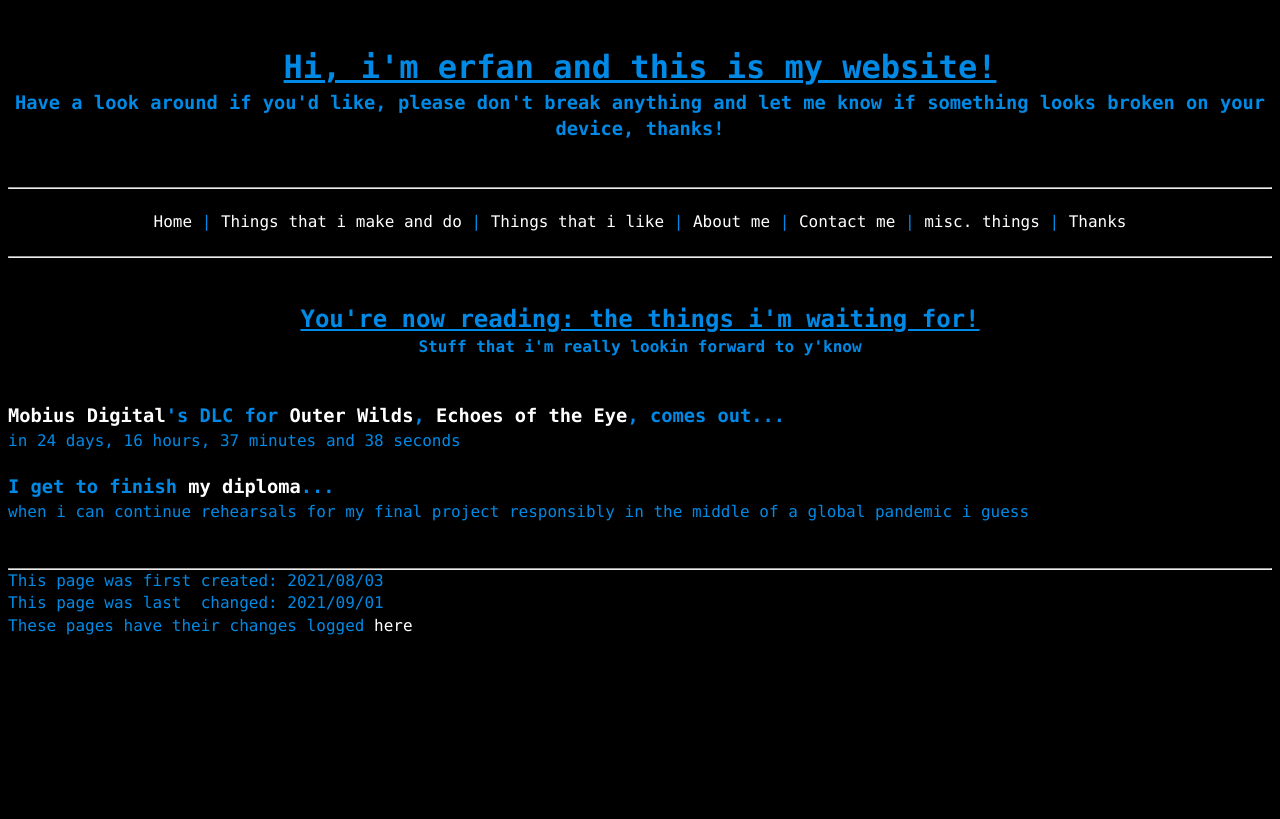
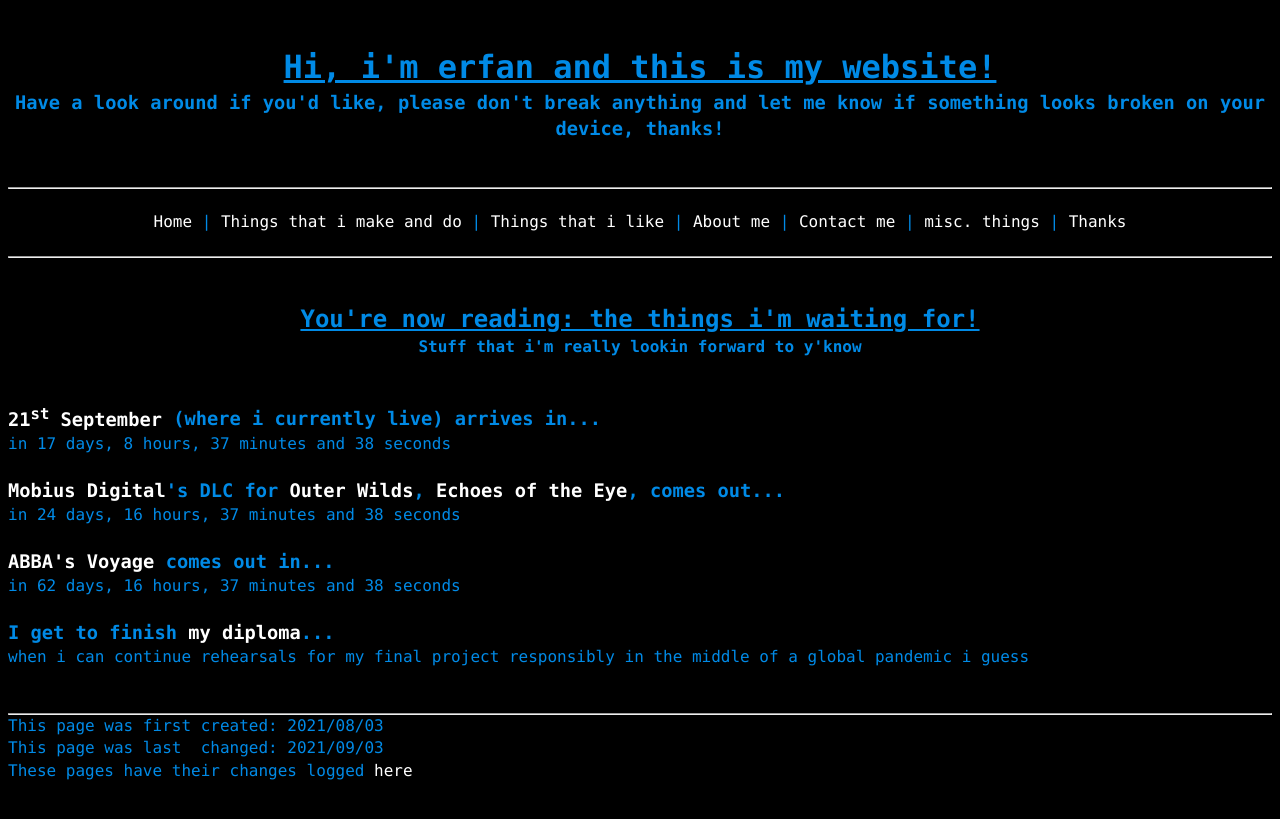
Before and after one commit to a-erfan-aa/a-erfan-aa.github.io, a Jekyll site: the page built from misc/things-i-wait-for.html, in a window 1280 px wide. Shown: the top 819 px of the page. Built offline with Jekyll 4.4.1, drawn with Linux system fonts in a browser that asks for light colours.

Commit message:
Add 21st Sept and ABBA's Voyage to things-i-wait-for.html and countdowns.yml
Also updated lastChanged in things-i-wait-for.html

```diff
--- a/misc/things-i-wait-for.html
+++ b/misc/things-i-wait-for.html
@@ -2,7 +2,7 @@
 layout: default
 title: title
 firstCreated: 2021/08/03
-lastChanged: 2021/09/01
+lastChanged: 2021/09/03
 ---
 <!-- title and subtitle -->
 <div>
@@ -14,10 +14,26 @@ lastChanged: 2021/09/01
 
 <script src="/assets/js/countdowns.js"></script>
 
+<!-- 21st september -->
+<div>
+	<h3><a href="https://www.youtube.com/watch?v=Gs069dndIYk">21<sup>st</sup> September</a> (where i currently live) arrives in...</h3>
+	<p id="0921">give the javascript a sec to kick in...</p>
+</div>
+
+<br>
+
 <!-- echoes of the eye -->
 <div>
 	<h3><a href="https://www.mobiusdigitalgames.com/">Mobius Digital</a>'s DLC for <a href="https://www.mobiusdigitalgames.com/outer-wilds.html">Outer Wilds</a>, <a href="https://www.youtube.com/watch?v=pt9M6WumjtE">Echoes of the Eye</a>, comes out...</h3>
 	<p id="eote">give the javascript a sec to kick in...</p>
+</div>
+
+<br>
+
+<!-- ABBA'S voyage-->
+<div>
+	<h3><a href="https://abbavoyage.com/">ABBA's Voyage</a> comes out in...</h3>
+	<p id="voyage">give the javascript a sec to kick in...</p>
 </div>
 
 <br>
```
Also changed, not shown: _data/countdowns.yml (+10 -0 lines).
